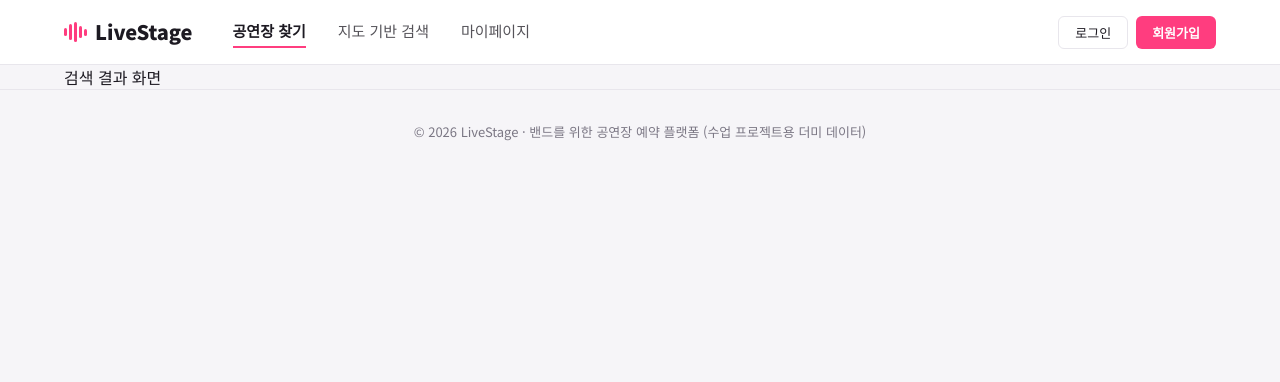
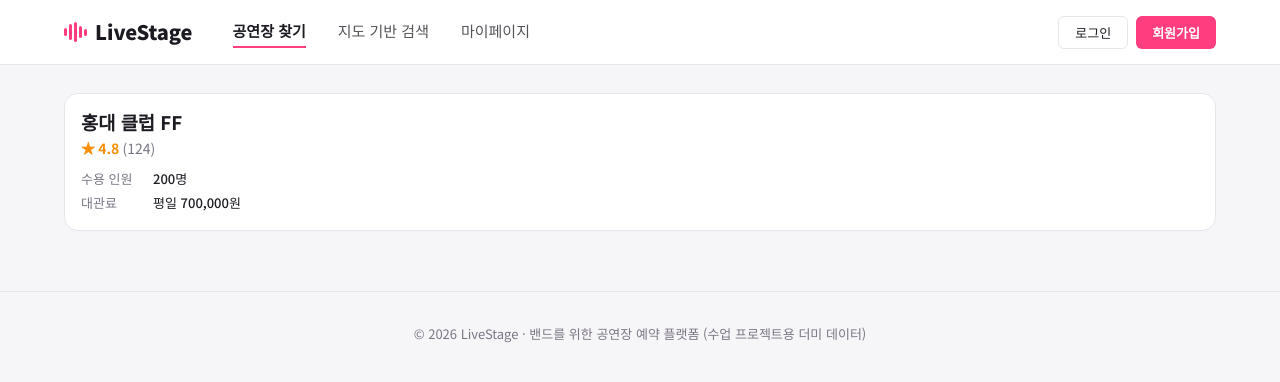
Before and after one commit to debugging-bot/livestage, a React (Vite) app: page /#/search in a window 1280 px wide. Shown: the top 382 px of the page. Built offline with nearby package versions, Linux system fonts and the light colour scheme.

Commit message:
조원3: VenueCard 카드 1장 추가

```diff
--- /dev/null
+++ b/src/components/VenueCard.jsx
@@ -0,0 +1,22 @@
+export default function VenueCard() {
+  return (
+    <article className="vcard">
+      <div className="vcard-body">
+        <h3>홍대 클럽 FF</h3>
+        <div className="rating">
+          ★ 4.8 <span>(124)</span>
+        </div>
+        <dl className="vinfo">
+          <div>
+            <dt>수용 인원</dt>
+            <dd>200명</dd>
+          </div>
+          <div>
+            <dt>대관료</dt>
+            <dd>평일 700,000원</dd>
+          </div>
+        </dl>
+      </div>
+    </article>
+  );
+}
--- a/src/pages/SearchResults.jsx
+++ b/src/pages/SearchResults.jsx
@@ -1,3 +1,8 @@
+import VenueCard from "../components/VenueCard";
 export default function SearchResults() {
-  return <div className="container">검색 결과 화면</div>;
+  return (
+    <div className="container page">
+      <VenueCard />
+    </div>
+  );
 }
```
